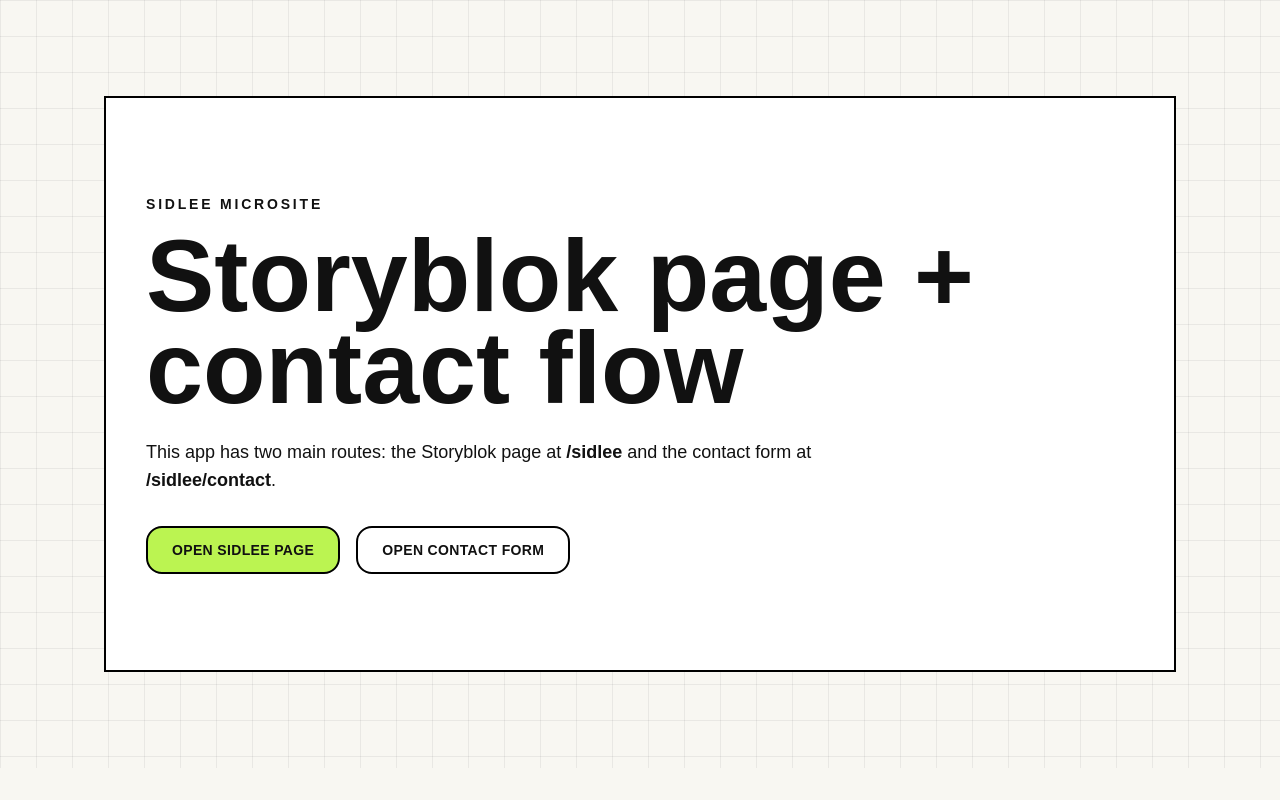
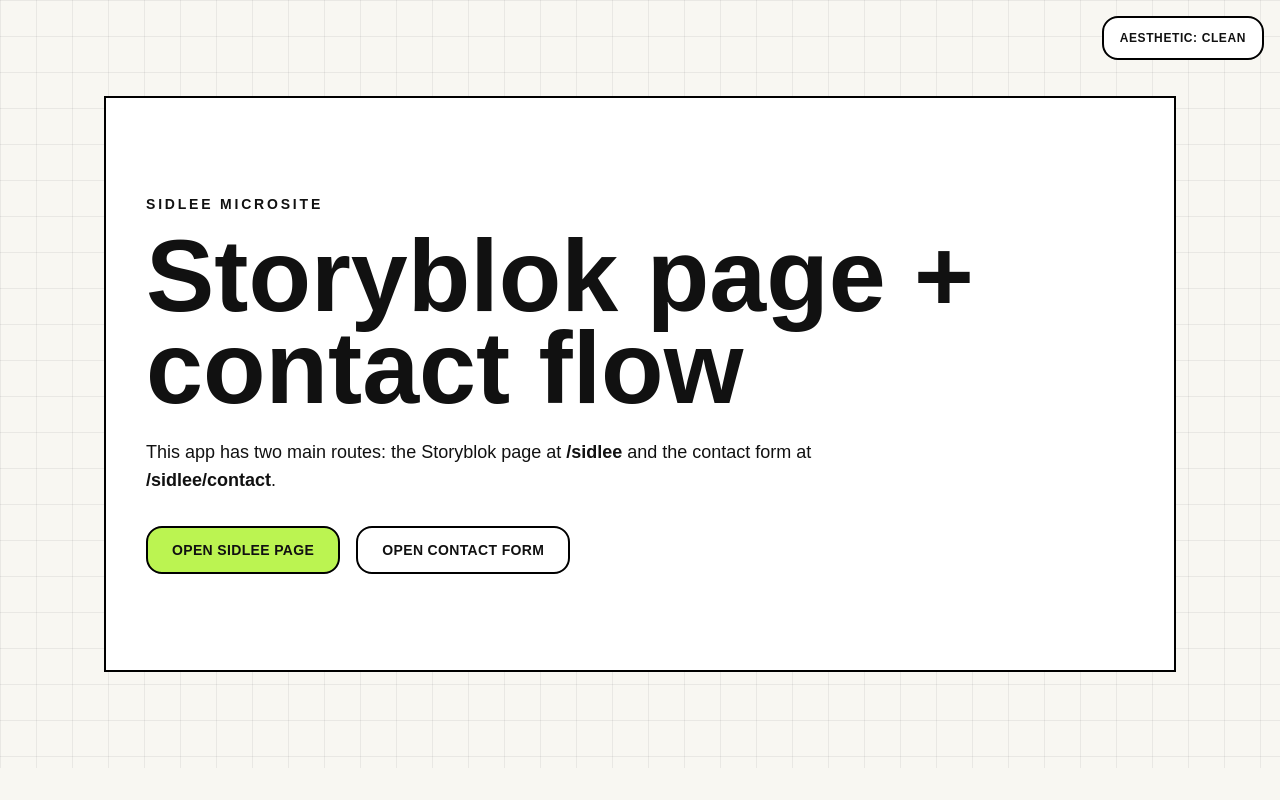
Before and after one commit to camilomon91/sidles, a Next.js app: page / in a window 1280 px wide. Built offline with nearby package versions, Linux system fonts and the light colour scheme; no server answers; what @storyblok/react would draw is missing.

Commit message:
Add global aesthetic toggle with smooth whole-site transitions

```diff
--- a/src/app/globals.css
+++ b/src/app/globals.css
@@ -3,6 +3,9 @@
 :root {
   --background: #f8f7f2;
   --foreground: #111111;
+  --panel: #ffffff;
+  --muted-panel: #f3f3f0;
+  --border: #111111;
 }
 
 @theme inline {
@@ -20,6 +23,21 @@
   background: var(--background);
   color: var(--foreground);
   font-family: Arial, Helvetica, sans-serif;
+  transition: background-color 520ms ease, color 520ms ease, filter 520ms ease;
+}
+
+section,
+article,
+button,
+a,
+input,
+textarea {
+  transition:
+    background-color 420ms ease,
+    border-color 420ms ease,
+    color 420ms ease,
+    box-shadow 420ms ease,
+    transform 260ms ease;
 }
 
 .page-container {
@@ -93,13 +111,30 @@
 }
 
 html[data-brutal="on"] body {
-  --background: #fdf300;
+  --background: #090f1f;
+  --foreground: #f1f7ff;
+  --panel: #121a31;
+  --muted-panel: #1b2646;
+  --border: #7ed6ff;
+  filter: saturate(1.12) contrast(1.04);
 }
 
 html[data-brutal="on"] .site-texture {
   background-image:
-    linear-gradient(rgba(0, 0, 0, 0.16) 2px, transparent 2px),
-    linear-gradient(90deg, rgba(0, 0, 0, 0.16) 2px, transparent 2px);
+    linear-gradient(rgba(126, 214, 255, 0.24) 1px, transparent 1px),
+    linear-gradient(90deg, rgba(126, 214, 255, 0.24) 1px, transparent 1px);
+}
+
+html[data-brutal="on"] section,
+html[data-brutal="on"] article {
+  background: var(--panel) !important;
+  border-color: var(--border) !important;
+  box-shadow: 0 0 0 1px rgba(126, 214, 255, 0.2), 0 18px 38px rgba(0, 0, 0, 0.45);
+}
+
+html[data-brutal="on"] button,
+html[data-brutal="on"] a {
+  border-color: var(--border) !important;
 }
 
 @media (max-width: 768px) {
--- a/src/app/layout.tsx
+++ b/src/app/layout.tsx
@@ -1,6 +1,7 @@
 import type { Metadata } from "next";
+import BrutalModeToggle from "@/components/home/BrutalModeToggle";
+import { initStoryblok } from "@/storyblok/initStoryblok";
 import "./globals.css";
-import { initStoryblok } from "@/storyblok/initStoryblok";
 
 initStoryblok();
 
@@ -12,7 +13,12 @@
 export default function RootLayout({ children }: { children: React.ReactNode }) {
   return (
     <html lang="en">
-      <body>{children}</body>
+      <body>
+        <div className="fixed right-4 top-4 z-50">
+          <BrutalModeToggle />
+        </div>
+        {children}
+      </body>
     </html>
   );
 }
--- a/src/components/home/BrutalModeToggle.tsx
+++ b/src/components/home/BrutalModeToggle.tsx
@@ -2,11 +2,19 @@
 
 import { useEffect, useState } from "react";
 
+const STORAGE_KEY = "sidlee-aesthetic";
+
+function getInitialMode() {
+  if (typeof window === "undefined") return false;
+  return window.localStorage.getItem(STORAGE_KEY) === "brutal";
+}
+
 export default function BrutalModeToggle() {
-  const [enabled, setEnabled] = useState(false);
+  const [enabled, setEnabled] = useState(getInitialMode);
 
   useEffect(() => {
     document.documentElement.dataset.brutal = enabled ? "on" : "off";
+    window.localStorage.setItem(STORAGE_KEY, enabled ? "brutal" : "clean");
   }, [enabled]);
 
   return (
@@ -16,7 +24,7 @@
       aria-pressed={enabled}
       className="min-h-11 rounded-2xl border-2 border-black bg-white px-4 text-xs font-bold uppercase tracking-wider transition active:scale-95 hover:bg-zinc-100 focus-visible:outline-2 focus-visible:outline-offset-2"
     >
-      Brutal mode: {enabled ? "on" : "off"}
+      Aesthetic: {enabled ? "Brutal" : "Clean"}
     </button>
   );
 }
```
